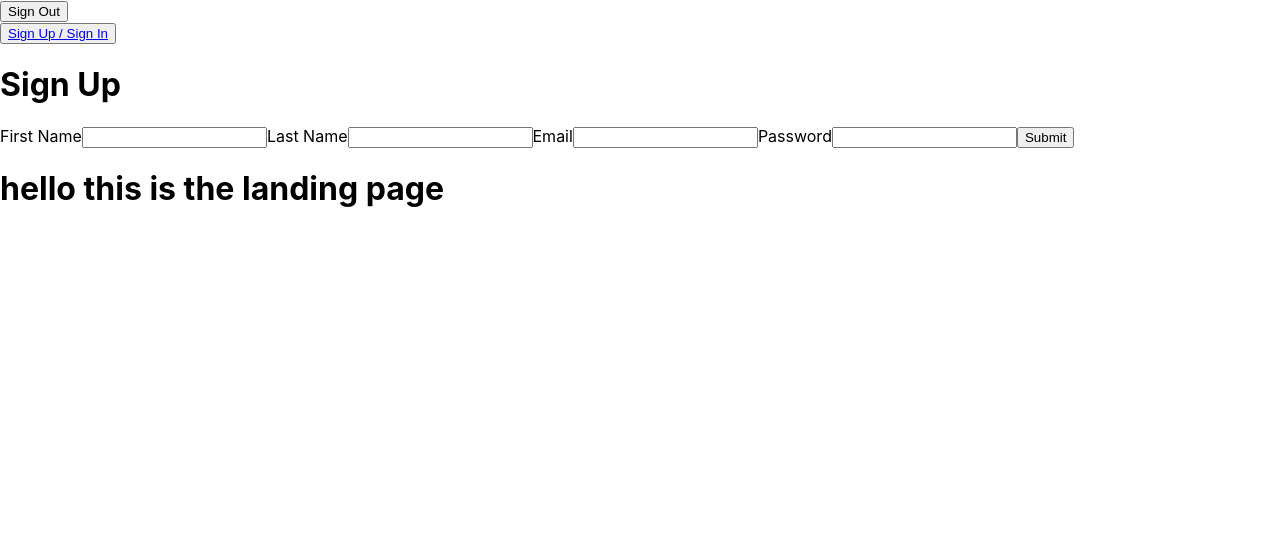
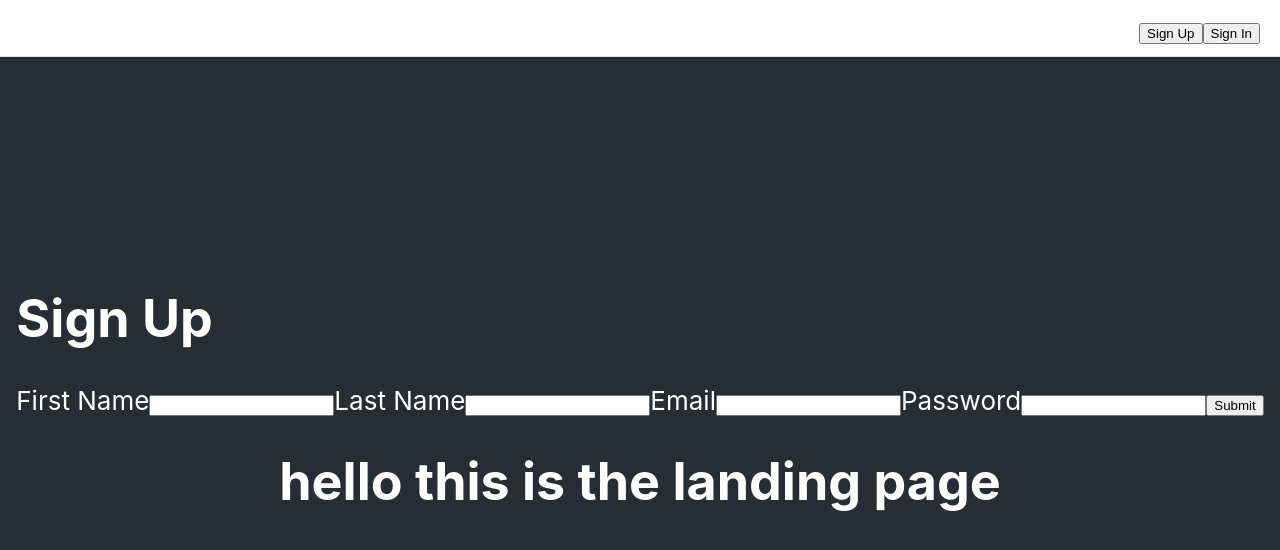
Before and after one commit to n335h/doggystuff, a React (Create React App) app: page /SignUp in a window 1280 px wide. Shown: the top 550 px of the page. Built offline with nearby package versions, Linux system fonts and the light colour scheme; no server answers.

Commit message:
Basic templates

```diff
--- a/src/pages/App/App.css
+++ b/src/pages/App/App.css
@@ -0,0 +1,11 @@
+.App{
+    display: flex;
+    flex-direction: column;
+    align-items: center;
+    justify-content: center;
+    height: 100vh;
+    width: 100vw;
+    background-color: #282c34;
+    font-size: calc(10px + 2vmin);
+    color: white;
+}
--- /dev/null
+++ b/src/pages/Navbar/Navbar.css
@@ -0,0 +1,35 @@
+#navbar-outer-container {
+    background-color: #fff;
+    border-bottom: 1px solid #e6e6e6;
+    position: fixed;
+    display: flex;
+    flex-direction: row;
+    justify-content: center;
+    align-items: center;
+
+    height: 7vh;
+    width: 100%;
+    position: fixed;
+    top: 0;
+    z-index: 100;
+}
+#navbar-header-container {
+    display: flex;
+    flex-direction: row;
+    justify-content: flex-end;
+    align-items: center;
+    height: 100%;
+    width: 100%;
+    max-width: 100%;
+    padding: 0 20px;
+}
+.authButtons {
+    display: flex;
+    flex-direction: row;
+    justify-content: flex-end;
+    align-items: center;
+    height: 100%;
+    width: 100%;
+    max-width: 100%;
+    padding: 0 20px;
+}
--- a/src/pages/Navbar/Navbar.tsx
+++ b/src/pages/Navbar/Navbar.tsx
@@ -6,6 +6,9 @@ import { Link } from "react-router-dom";
 // import Supabase functions
 import { signOut } from '../../models/client';
 // import MaterialUI dependencies
+import './Navbar.css'
+import SignInSignUp from '../SignInSignUp/SignInSignUp';
+import { Sign } from 'crypto';
 
 interface NavbarProps {
     isSignedIn: boolean;
@@ -29,23 +32,24 @@ export default function Navbar({ isSignedIn, setIsSignedIn}: NavbarProps) {
     idSignedinVariable = "dropdown-menu-signedin-toggle";
   }
 
-
-
   return (
-    <div id="navbar-outer-container" >
-      <div id="navbar-header-container" >
-                {/* <Link id="dropdown-createagroup-link" to="">Create a Group</Link> */}
-                <button id="dropdown-menu-signout-button" onClick={() => { signOut(); setIsSignedIn(false); }}>
-                  Sign Out
-                </button>
-              </div>
-              <div id={idSignedoutVariable}>
-                <button  id="dropdown-menu-susi-button">
-                  <Link to="/src/pages/signsignup">
-                    Sign Up / Sign In
-                  </Link>
-                </button>
-              </div>
-            </div>
+    <div id="navbar-outer-container">
+      <div className="authButtons">
+        {isSignedIn && ( // Check if user is signed in
+          <button
+            id="dropdown-menu-signout-button"
+            onClick={() => {
+              signOut();
+              setIsSignedIn(false);
+            }}
+          >
+            Sign Out
+          </button>
+        )}
+      </div>
+      <div className='authButtons' id={idSignedoutVariable}>
+    <SignInSignUp isSignedIn={isSignedIn} setIsSignedIn={setIsSignedIn} />
+      </div>
+    </div>
   );
 }
--- a/src/pages/SignInSignUp/Components/SignUp/SignUp.tsx
+++ b/src/pages/SignInSignUp/Components/SignUp/SignUp.tsx
@@ -29,6 +29,14 @@ function SignUp({ formData, handleChange, setSignUpRedirect }: SignUpProps) {
     console.log(signUpSuccess);
     console.log("function called")
 
+    // Check if Sign up form has been filled out
+    if (
+      formData.first_name !== '' &&
+      formData.last_name !== '' &&
+      formData.email !== '' &&
+      formData.password !== ''
+    ) {
+      console.log(formData);
 
       // supabaseSignUp() is called, passing the formData as a parameter
       // This function contains the logic and DB query for creating a new user
@@ -43,6 +51,7 @@ function SignUp({ formData, handleChange, setSignUpRedirect }: SignUpProps) {
 
       }
     }
+  }
 
 
   return (
--- /dev/null
+++ b/src/pages/SignInSignUp/SignInSignUp.css
@@ -0,0 +1,24 @@
+.signInUpcontainer {
+    display: flex;
+    justify-content: space-between;
+  height: 100vh;
+    width: 100vw;
+}
+
+.signInUpComponents {
+    display: flex;
+    flex-direction: column;
+    justify-content: center;
+    align-items: center;
+    width: 50vw;
+    height: 100vh;
+}
+
+.signInUpButtons{
+    display: flex;
+    flex-direction: column;
+    justify-content: center;
+    align-items: center;
+    width: 50vw;
+    height: 100vh;
+}
--- a/src/pages/SignInSignUp/SignInSignUp.tsx
+++ b/src/pages/SignInSignUp/SignInSignUp.tsx
@@ -1,6 +1,7 @@
 import { useState } from 'react';
 import SignUp from './Components/SignUp/SignUp';
 import SignIn from "./Components/SignIn/SignIn";
+import './SignInSignUp.css';
 
 import Navbar from '../Navbar/Navbar';
 
@@ -48,12 +49,12 @@ function SignInSignUp({ isSignedIn, setIsSignedIn}: SignInSignUpProps) {
     }
 
     return <>
-        <div id="sign-up-in-outer-container" data-testid="sign-in-sign-up-page">
+        <div id="signInUpcontainer" data-testid="signInUpcontainer">
             {/* <Navbar isSignedIn={isSignedIn} setIsSignedIn={setIsSignedIn}  /> */}
 
-            <div id="sign-up-in-components-container">
+            <div id="signInUpComponents">
                 <div id="sign-up-in-container">
-                    <div id="sign-up-in-button-container">
+                    <div id="signInUpButtons">
                         <button onClick={handleSignUpClick}>Sign Up</button>
                         <button onClick={handleSignInClick}>Sign In</button>
                     </div>
```
